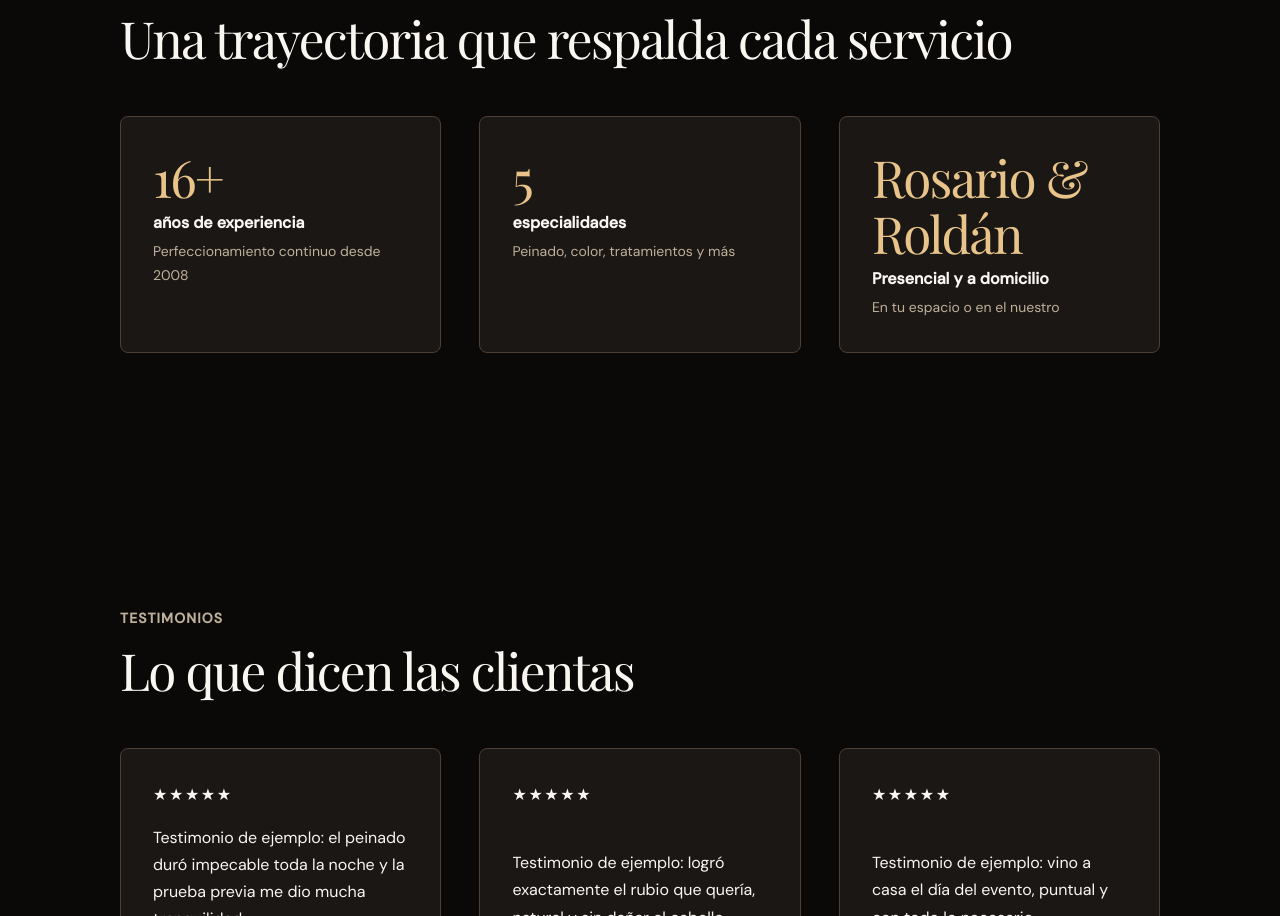
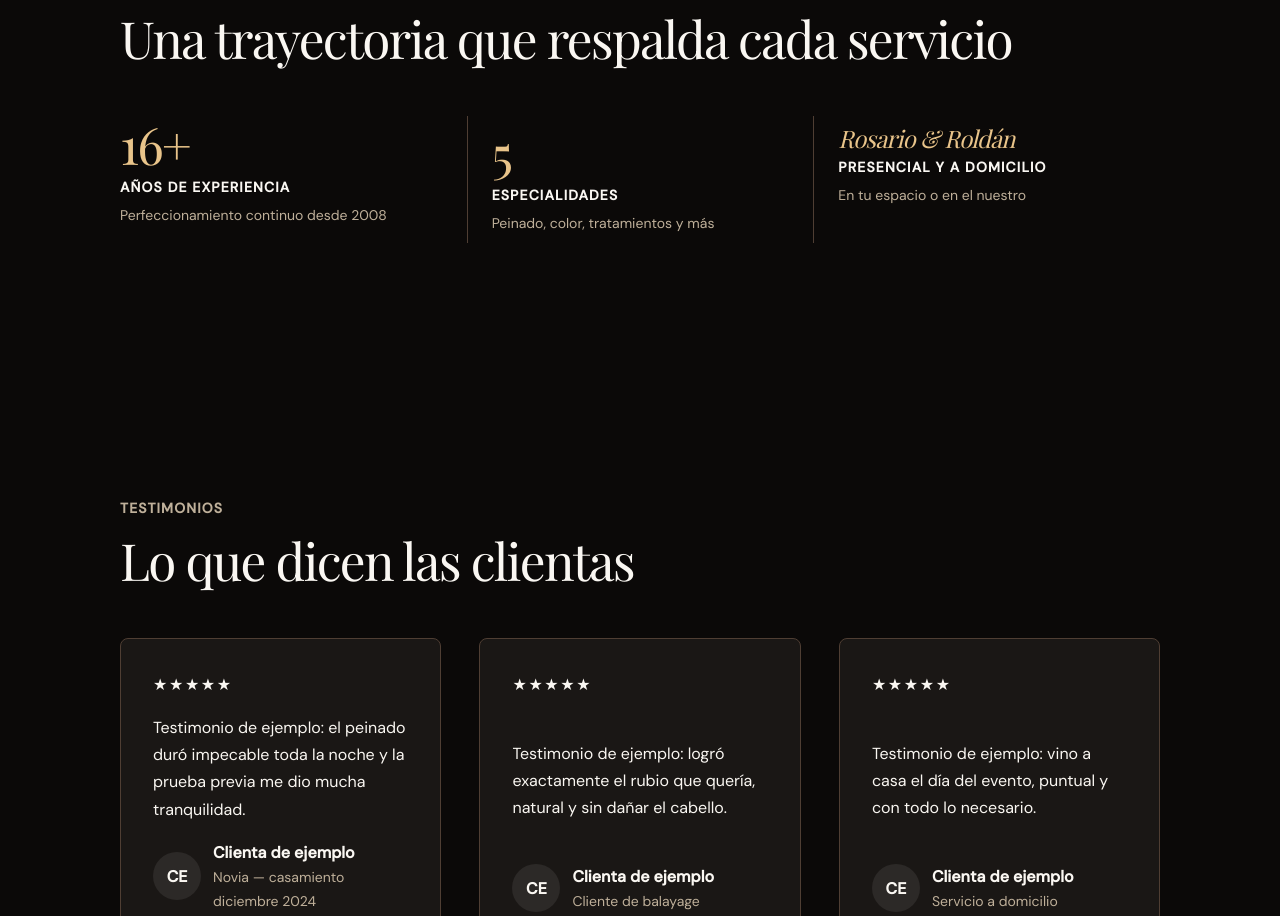
Before and after one commit to camiperezs/Saint-Aure, an Astro site: page / in a window 1280 px wide. Shown: the part 5506-6422 px from the top of the page. Built offline with nearby package versions, Linux system fonts and the light colour scheme; Astro itself is replaced by a stand-in of ours.

Commit message:
feat: add ruled variant and text values to Stats
Co-Authored-By: Claude Sonnet 5.5 <noreply@anthropic.com>

```diff
--- a/src/components/sections/Stats/Stats.astro
+++ b/src/components/sections/Stats/Stats.astro
@@ -27,7 +27,14 @@ const {
   <ul class="stats__items" role="list">
     {items.map((item) => (
       <li class="stats__item">
-        <p class="stats__value">{item.value}</p>
+        <p
+          class:list={[
+            "stats__value",
+            item.kind === "text" && "stats__value--text",
+          ]}
+        >
+          {item.value}
+        </p>
         <p class="stats__label">{item.label}</p>
         {item.description && (
           <p class="stats__description">{item.description}</p>
--- a/src/components/sections/Stats/Stats.css
+++ b/src/components/sections/Stats/Stats.css
@@ -28,6 +28,57 @@
     line-height: 1.1;
     letter-spacing: var(--text-heading-tracking);
     color: var(--color-action-primary);
+    font-variant-numeric: tabular-nums;
+  }
+
+  .stats__value--text {
+    font-family: var(--font-heading);
+    font-style: italic;
+    font-size: var(--text-title);
+    line-height: 1.2;
+  }
+
+  /* ruled: sin caja; separadores de 1px y voz de eyebrow en el label. */
+  .stats--ruled .stats__items {
+    gap: 0;
+  }
+
+  .stats--ruled .stats__item {
+    padding: var(--space-6) var(--space-6);
+    border-block-start: 1px solid var(--surface-panel-border);
+  }
+
+  .stats--ruled .stats__item:first-child {
+    border-block-start: 0;
+    padding-block-start: 0;
+  }
+
+  .stats--ruled .stats__value {
+    color: var(--color-link);
+  }
+
+  .stats--ruled .stats__label {
+    font-size: var(--text-ui);
+    font-weight: var(--font-semibold);
+    letter-spacing: var(--eyebrow-tracking);
+    text-transform: uppercase;
+  }
+
+  .stats--ruled .stats__description {
+    font-weight: 300;
+  }
+
+  @media (min-width: 48rem) {
+    .stats--ruled .stats__item {
+      padding-block: var(--space-2);
+      border-block-start: 0;
+      border-inline-start: 1px solid var(--surface-panel-border);
+    }
+
+    .stats--ruled .stats__item:first-child {
+      border-inline-start: 0;
+      padding-inline-start: 0;
+    }
   }
 
   .stats__label {
--- a/src/content/page.ts
+++ b/src/content/page.ts
@@ -296,7 +296,7 @@ export const page = {
     },
     {
       type: "stats",
-      variant: "cards",
+      variant: "ruled",
       eyebrow: "Saint Aure en números",
       title: "Una trayectoria que respalda cada servicio",
       items: [
@@ -312,6 +312,7 @@ export const page = {
         },
         {
           value: "Rosario & Roldán",
+          kind: "text",
           label: "Presencial y a domicilio",
           description: "En tu espacio o en el nuestro",
         },
--- a/src/dev/catalog.ts
+++ b/src/dev/catalog.ts
@@ -108,7 +108,7 @@ export const catalog: CatalogEntry[] = [
   ...variants("logos", ["row", "grid"]),
   ...variants("services", ["grid", "list", "featured"]),
   ...catalogServices(),
-  ...variants("stats", ["row", "cards"]),
+  ...variants("stats", ["row", "cards", "ruled"]),
   ...sectionsOf("pricing").map((section) => ({ label: "pricing", section })),
   ...variants("benefits", ["grid", "horizontal"]),
   ...variants("process", ["steps", "timeline"]),
--- a/src/types/stats.ts
+++ b/src/types/stats.ts
@@ -2,13 +2,15 @@ import type { Action } from "./action";
 
 export interface StatItem {
   value: string;
+  /** `text` para datos no numéricos (ciudades, nombres): serif itálica y más chica. */
+  kind?: "number" | "text";
   label: string;
   description?: string;
 }
 
 export interface Stats {
   type: "stats";
-  variant: "row" | "cards";
+  variant: "row" | "cards" | "ruled";
   eyebrow?: string;
   title: string;
   description?: string;
```
Also changed, not shown: docs/plans/lenguaje-visual.md (+1 -1 lines).
